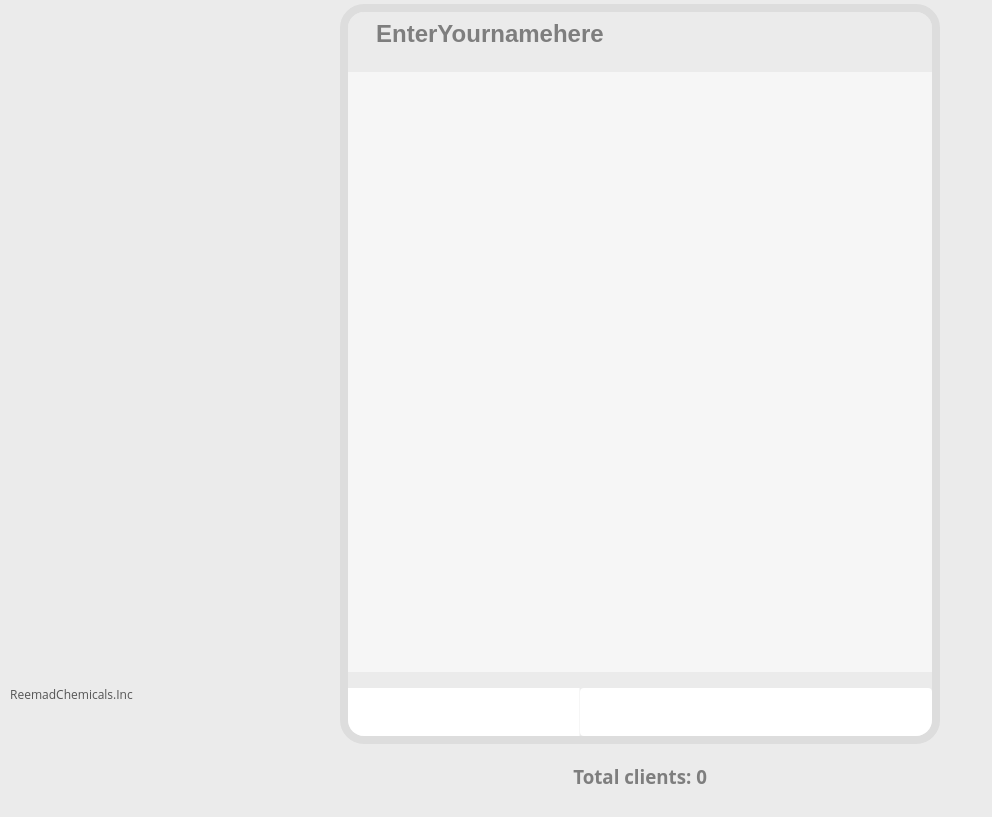
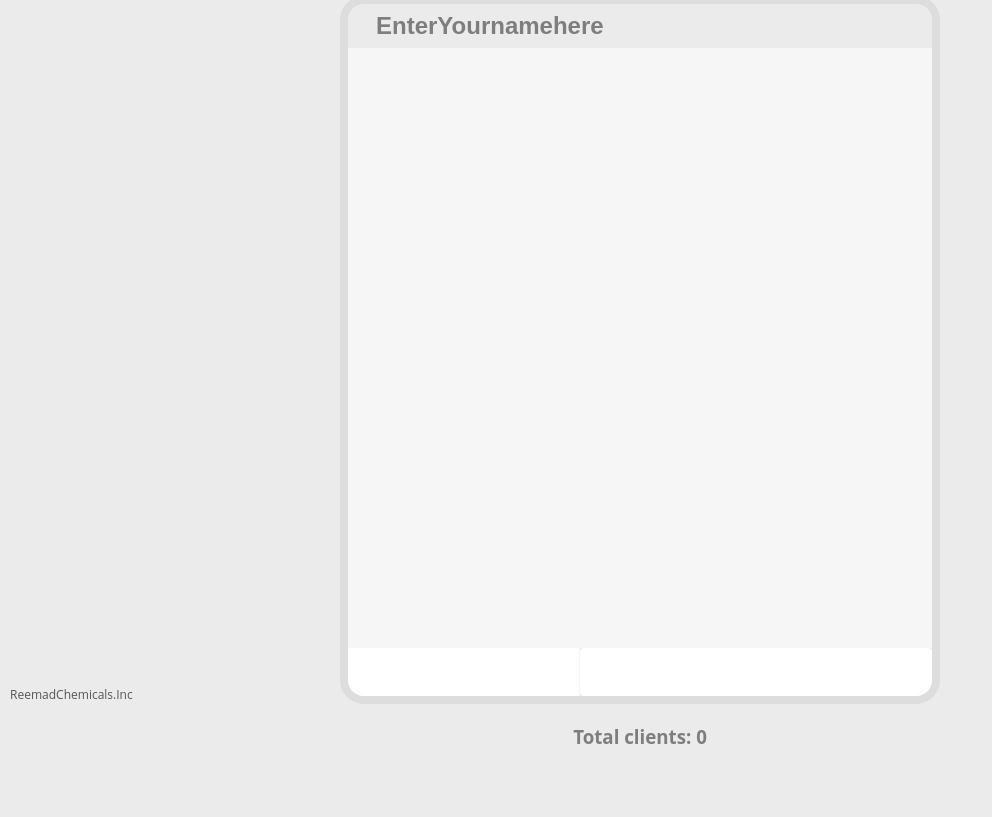
Before and after one commit to Khaoulaad/portfolio-project, a website: page Mychatroom/public/index.html in a window 1280 px wide. Shown: the part 87-904 px from the top of the page, without its empty margins (0-992 px from the left). After the commit the page ends 856 px from the top, so only its background shows below. Drawn offline with nearby package versions, Linux system fonts and the light colour scheme; no server answers; some icons are missing.

Commit message:
changes last f message

```diff
--- a/Mychatroom/app.js
+++ b/Mychatroom/app.js
@@ -152,5 +152,5 @@ async function startServer() {
     }
 }
 
-// Start the server
+/ Start the server
 startServer();
--- a/Mychatroom/public/style.css
+++ b/Mychatroom/public/style.css
@@ -1,6 +1,6 @@
 
 * {
-  mrgin: 0;
+  margin: 0;
   padding: 0;
   box-sizing: border-box;
   scroll-behavior: smooth;
```
